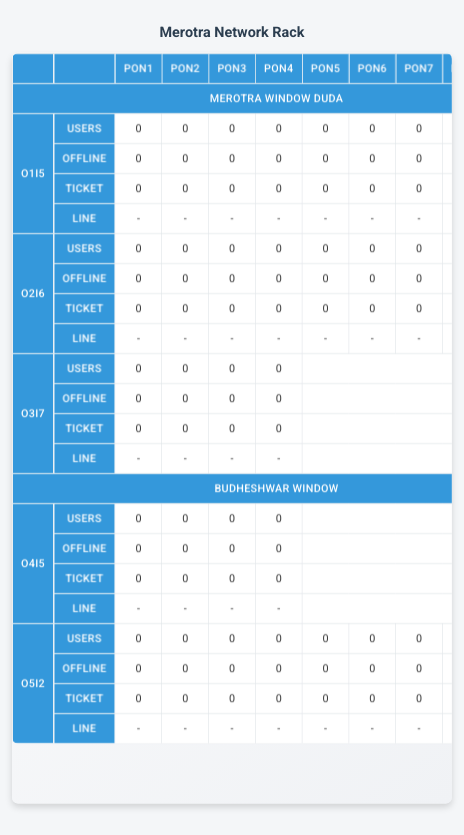
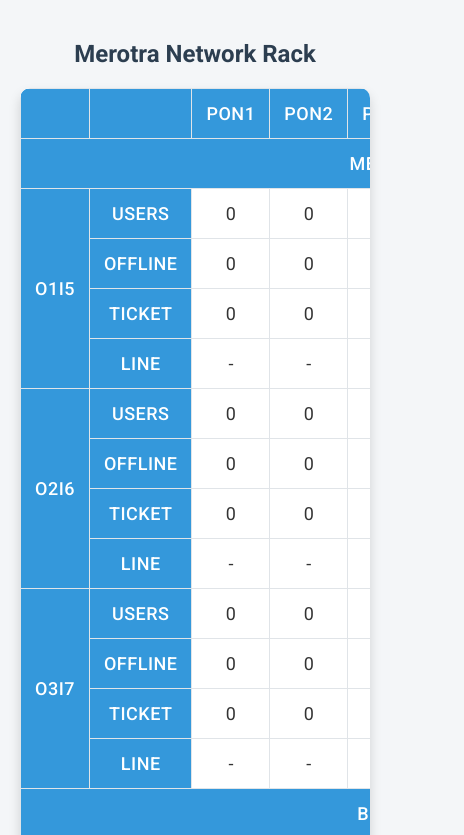
Before and after one commit to virtualbackoffice2/rack, a plain HTML site: page index.html in a window 390 px wide. Shown: the top 835 px of the page, 464 px wide, since content can reach past the window. Drawn offline with nearby package versions, Linux system fonts and the light colour scheme; no server answers.

Commit message:
Update index.html

```diff
--- a/index.html
+++ b/index.html
@@ -697,23 +697,6 @@ window.addEventListener('load', () => {
   setInterval(loadData, 30000); // Sync with backend every 30 seconds
 });
 </script>
-<style>
-@media (max-width: 768px) {
-  table {
-    margin-bottom: 100px; /* Extra space at bottom for mobile */
-  }
-}
 
-    @media (max-width: 768px) {
-  body {
-    transform: scale(0.60);
-    transform-origin: top left;
-    width: 188%;  /* 100 / 0.60 = 166 */
-  }
-}
-
-
-
-</style>
 </body>
 </html>
```
